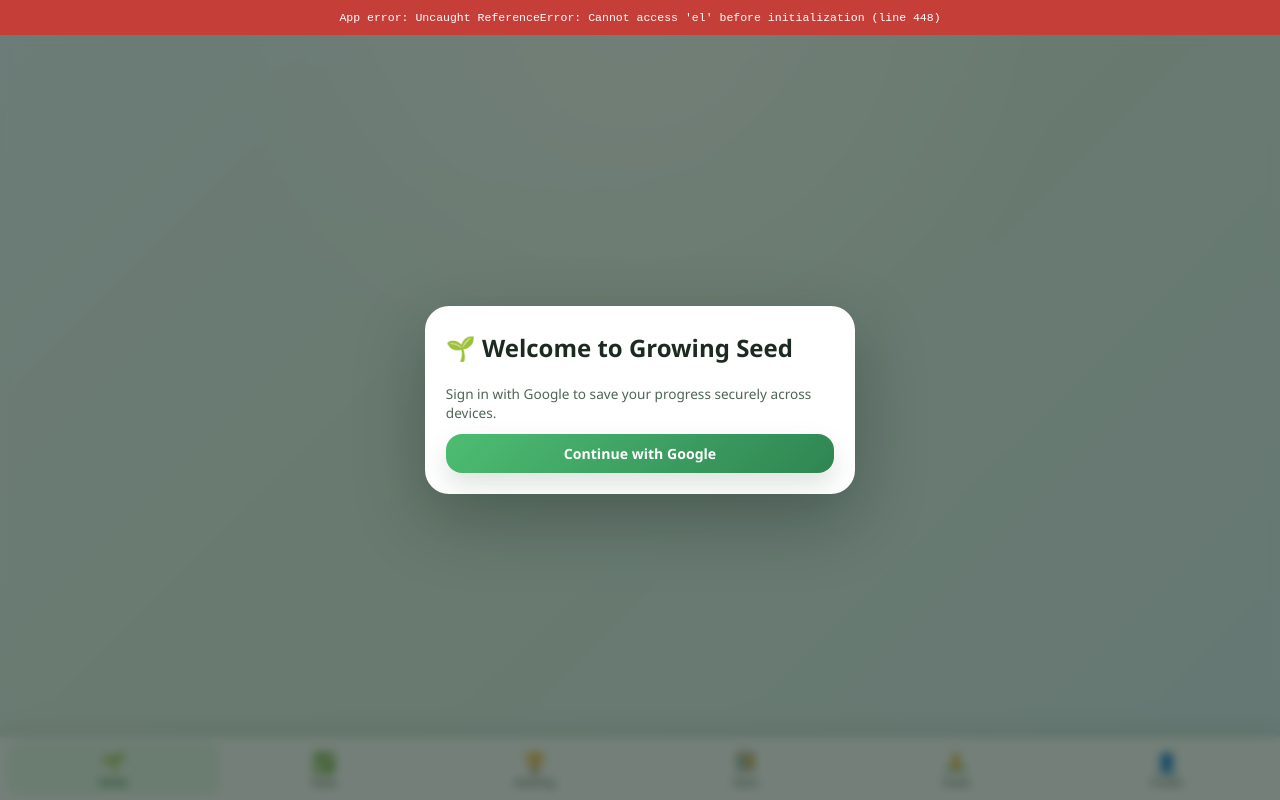
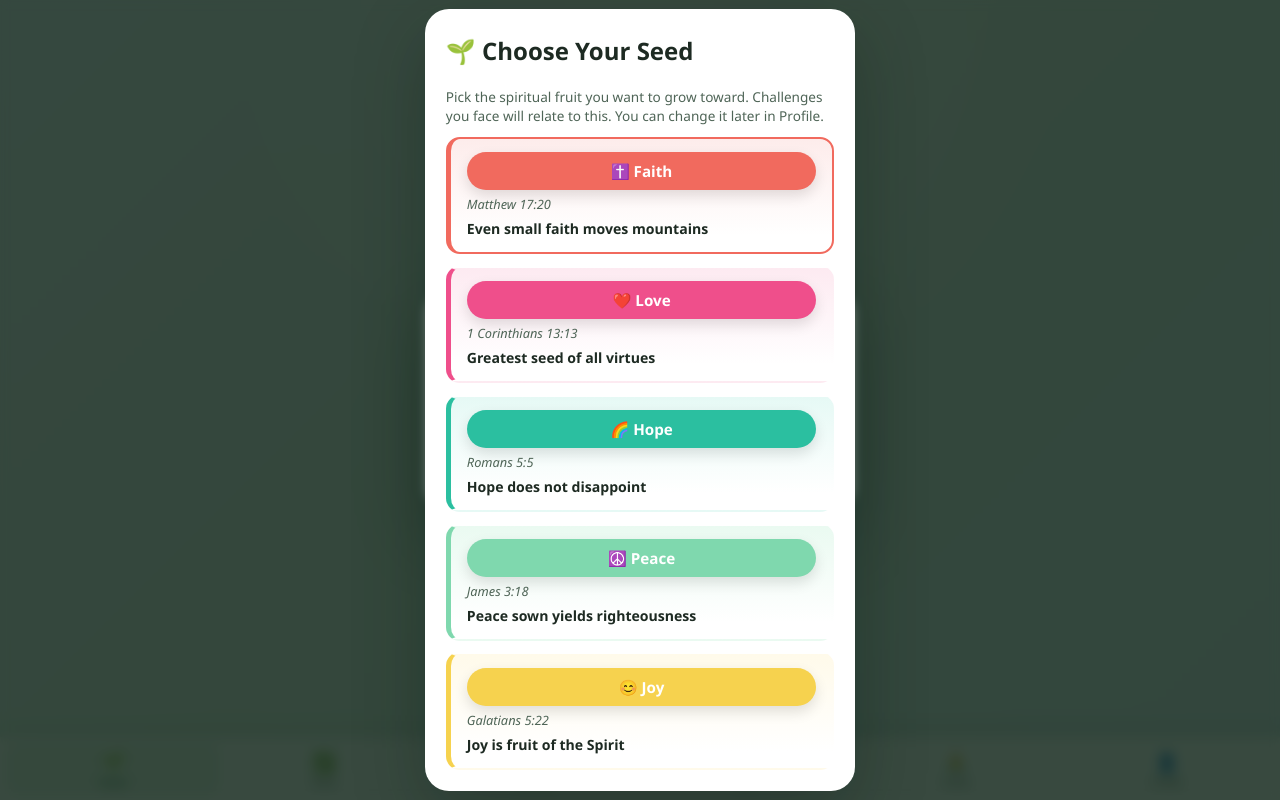
Before and after one commit to endless0014/GS-New-Game-Play, a plain HTML site: page index.html in a window 1280 px wide. Drawn offline with Linux system fonts and the light colour scheme.

Commit message:
Fix Google sign-in startup error

```diff
--- a/index.html
+++ b/index.html
@@ -774,6 +774,6 @@
 
 <script type="module" src="firebase-integration.js"></script>
 
-<script src="script.js?v=20260829-8"></script>
+<script src="script.js?v=20260906-1"></script>
 </body>
 </html>
--- a/script.js
+++ b/script.js
@@ -281,6 +281,7 @@
 };
 
 /* ---------------- State ---------------- */
+const el = (id) => document.getElementById(id);
 let state = loadState();
 let firebaseUserId = null;
 let firebaseSyncReady = false;
@@ -544,7 +545,6 @@
 }
 
 /* ---------------- DOM refs ---------------- */
-const el = (id) => document.getElementById(id);
 const fpValueEl = el('fpValue');
 const streakValueEl = el('streakValue');
 const fruitValueEl = el('fruitValue');
```
